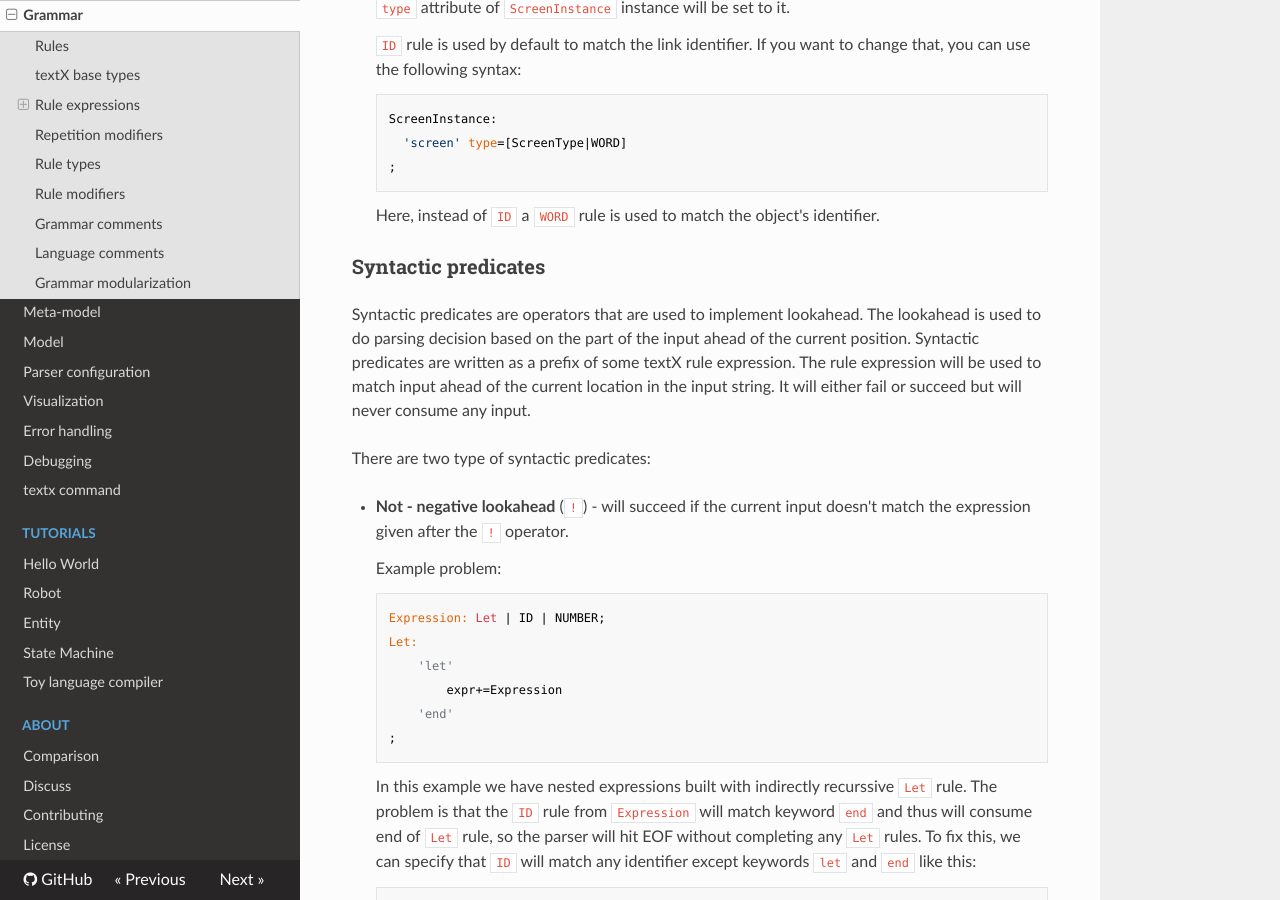
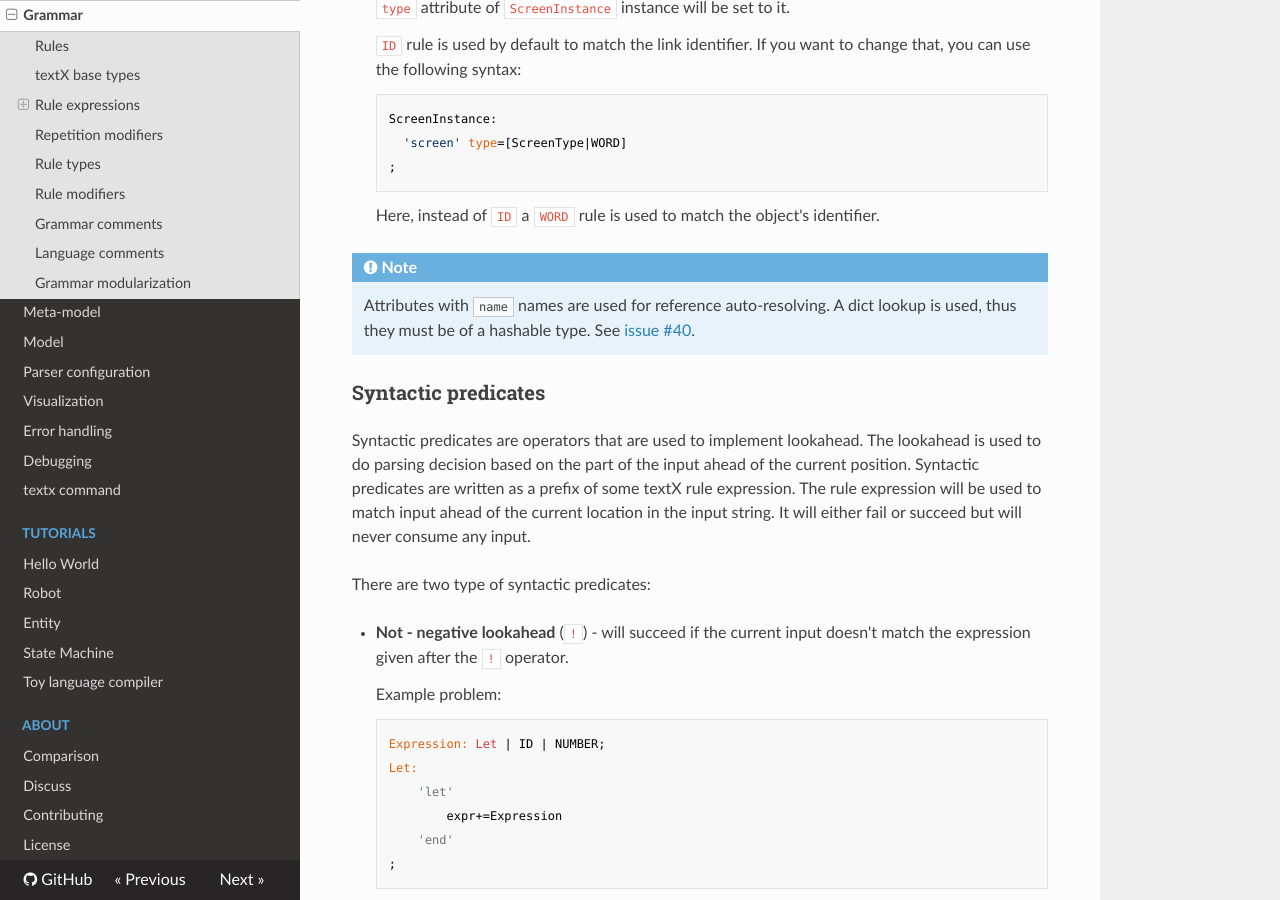
Before and after one commit to textX/textX, an MkDocs documentation site: the page built from docs/grammar.md, in a window 1280 px wide and 900 px high, scrolled down 10344 px. Built offline with MkDocs 1.6.1, drawn with Linux system fonts in a browser that asks for light colours; nearby versions of some CDN libraries; old or Windows-style settings are respelled for this version of MkDocs.

Commit message:
refs #40 Added note on `name` attributes type constraint.

```diff
--- a/docs/grammar.md
+++ b/docs/grammar.md
@@ -465,6 +465,13 @@ assignments. There are two types of rule references:
     Here, instead of `ID` a `WORD` rule is used to match the object's identifier.
 
 
+!!! note
+
+    Attributes with `name` names are used for reference auto-resolving. A dict
+    lookup is used, thus they must be of a hashable type. See
+    [issue #40](https://github.com/igordejanovic/textX/issues/40).
+
+
 ### Syntactic predicates
 
 Syntactic predicates are operators that are used to implement lookahead. The
```
